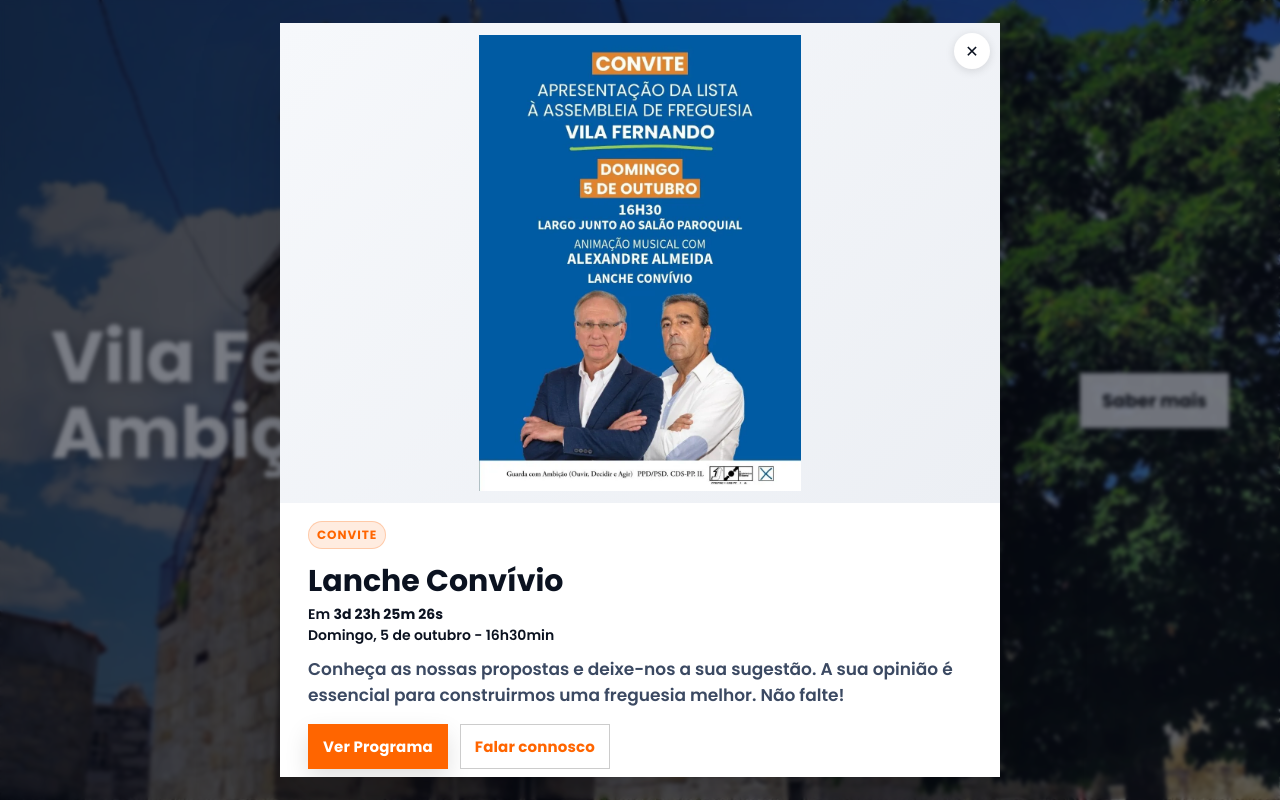
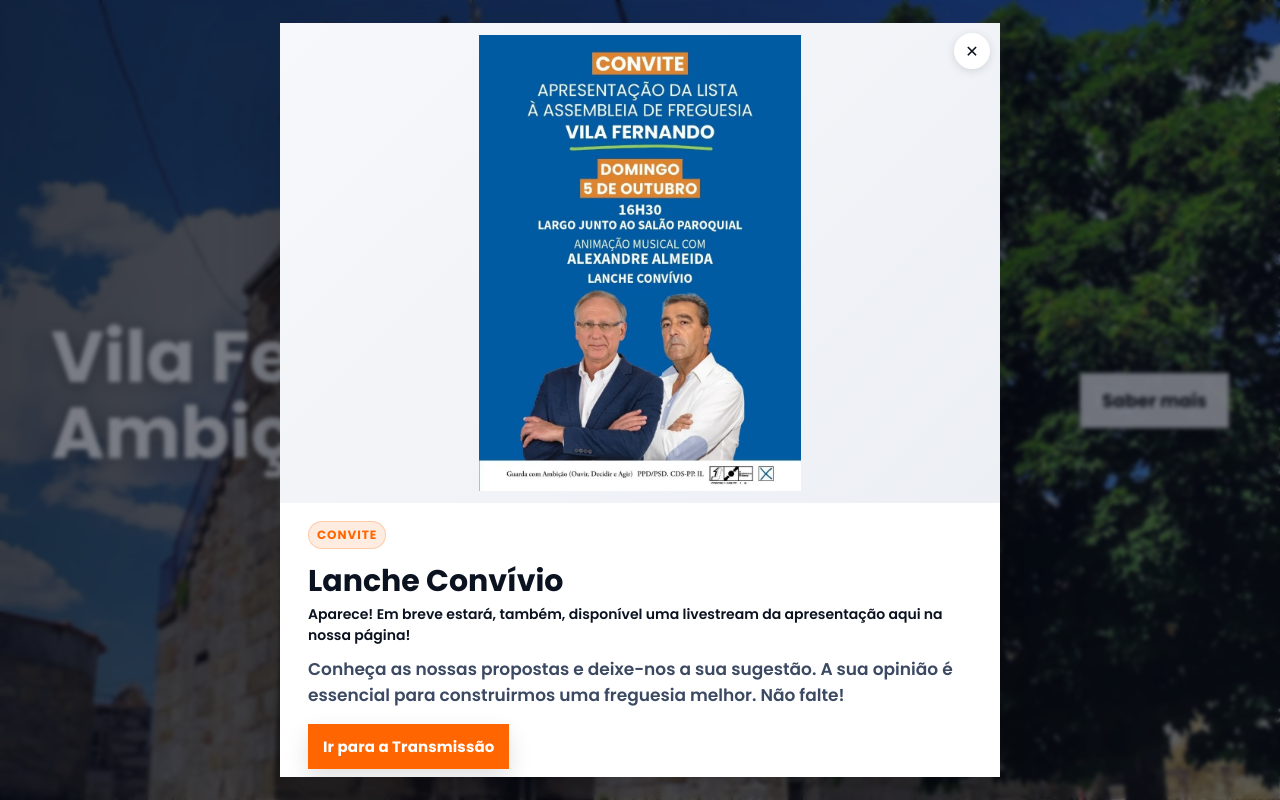
Before and after one commit to pedromonteiro01/vilafernandocomambicao, a React (Create React App) app: page / in a window 1280 px wide. Shown: the top 800 px of the page. Built offline with nearby package versions, Linux system fonts and the light colour scheme; the HTML template or start-up script is replaced by a standard one; a web font is replaced by a local one.

Commit message:
add livestream

```diff
--- a/src/App.js
+++ b/src/App.js
@@ -3,6 +3,7 @@ import AnnouncementModal from './components/AnoucementModal/AnoucementModal';
 import ContactForm from './components/ContactForm/ContactForm';
 import Footer from './components/Footer/Footer';
 import Hero from './components/Hero/Hero';
+import Livestream from './components/LiveStream/LiveStream';
 import Program from './components/Program/Program';
 import Team from './components/Team/Team';
 
@@ -11,6 +12,7 @@ function App() {
     <div>
       <AnnouncementModal />
       <Hero />
+      <Livestream videoId="jfKfPfyJRdk" />
       <Program />
       <Team />
       <ContactForm />
--- a/src/components/AnoucementModal/AnoucementModal.js
+++ b/src/components/AnoucementModal/AnoucementModal.js
@@ -1,6 +1,9 @@
 import React, { useEffect, useRef, useState } from "react";
 import "./AnnouncementModal.css";
 import anoucement from "./anoucement.webp";
+
+// 🔧 Toggle this for testing
+const DEBUG = true;
 
 function getNextSundayAt16_30() {
   const now = new Date();
@@ -10,7 +13,7 @@ function getNextSundayAt16_30() {
   const day = now.getDay();
   let daysToAdd = (SUNDAY - day + 7) % 7;
 
-  // If it's Sunday but already past 16:30, go to next week
+  // If it's Sunday but already past 16:30 today, go to next week
   const alreadyPastToday =
     daysToAdd === 0 &&
     (now.getHours() > 16 ||
@@ -20,10 +23,9 @@ function getNextSundayAt16_30() {
   if (alreadyPastToday) daysToAdd = 7;
 
   target.setDate(now.getDate() + daysToAdd);
-  target.setHours(16, 30, 0, 0); // 16:30
+  target.setHours(16, 30, 0, 0);
   return target;
 }
-
 
 function diffParts(to) {
   const ms = Math.max(0, to.getTime() - Date.now());
@@ -38,34 +40,41 @@ function diffParts(to) {
 export default function AnnouncementModal() {
   const [open, setOpen] = useState(false);
   const [closing, setClosing] = useState(false);
+  const [started, setStarted] = useState(false);
   const lastActiveElement = useRef(null);
   const dialogRef = useRef(null);
 
-  // 🕒 countdown
-  const [target, setTarget] = useState(() => getNextSundayAt16_30());
-  const [timeLeft, setTimeLeft] = useState(() => diffParts(getNextSundayAt16_30()));
+  // 🎯 Choose countdown target based on DEBUG
+  const [target] = useState(() => {
+    if (DEBUG) {
+      const now = new Date();
+      now.setSeconds(now.getSeconds() + 5); // ⏱️ only 15s for testing
+      return now;
+    }
+    return getNextSundayAt16_30();
+  });
 
+  const [timeLeft, setTimeLeft] = useState(() => diffParts(target));
 
   useEffect(() => {
     const id = setInterval(() => {
       const parts = diffParts(target);
       setTimeLeft(parts);
+
       if (parts.done) {
-        // lock to the next occurrence once it hits zero (keeps ticking to next week)
-        const next = getNextSundayAt16_30();
-        setTarget(next);
-        setTimeLeft(diffParts(next));
+        setStarted(true);
+        clearInterval(id); // stop here (don’t roll to next week)
       }
     }, 1000);
+
     return () => clearInterval(id);
   }, [target]);
 
-  // DEBUG: abre sempre ao entrar
+  // Open modal on mount
   useEffect(() => {
     lastActiveElement.current = document.activeElement;
     setOpen(true);
     document.body.style.overflow = "hidden";
-    // foca o conteúdo do modal
     setTimeout(() => dialogRef.current?.focus(), 0);
   }, []);
 
@@ -74,6 +83,7 @@ export default function AnnouncementModal() {
     setClosing(false);
     document.body.style.overflow = "";
     lastActiveElement.current?.focus?.();
+    setStarted(false);
   };
 
   const close = () => {
@@ -135,7 +145,6 @@ export default function AnnouncementModal() {
         ref={dialogRef}
         tabIndex={-1}
         onAnimationEnd={(e) => {
-          // só finaliza quando a animação da caixa termina (evita flicker)
           if (closing && e.target === dialogRef.current) finalizeClose();
         }}
       >
@@ -153,30 +162,26 @@ export default function AnnouncementModal() {
 
         <header className="announce__header">
           <span className="announce__eyebrow">Convite</span>
-          <h2 id="announce-title" className="announce__title">
-            Lanche Convívio
-          </h2>
-          <p
-            className="announce__timer"
-            aria-live="polite"
-            aria-atomic="true"
-            role="status"
-          >
-            {timeLeft.days === 0 &&
-              timeLeft.hours === 0 &&
-              timeLeft.minutes === 0 &&
-              timeLeft.seconds === 0
-              ? "Começou! Domingo, 16h30min"
-              : (
+          <h2 id="announce-title" className="announce__title">Lanche Convívio</h2>
+
+          <div className="announce__timer" aria-live="polite" aria-atomic="true" role="status">
+            {started ? (
+              <p>
+                Aparece! Em breve estará, também, disponível uma livestream da apresentação aqui na nossa página!
+              </p>
+            ) : (
               <>
+                <p>
                   Em{" "}
                   <strong>
                     {timeLeft.days}d {timeLeft.hours}h {timeLeft.minutes}m {timeLeft.seconds}s
-                  </strong>{" "}
+                  </strong>
+                </p>
                 <p>Domingo, 5 de outubro - 16h30min</p>
               </>
             )}
-          </p>
+          </div>
+
           <p id="announce-desc" className="announce__desc">
             Conheça as nossas propostas e deixe-nos a sua sugestão. A sua opinião
             é essencial para construirmos uma freguesia melhor. Não falte!
@@ -184,6 +189,15 @@ export default function AnnouncementModal() {
         </header>
 
         <div className="announce__actions">
+          {started ? (
+            <button
+              className="announce__btn announce__btn--primary"
+              onClick={() => scrollTo("livestream")}
+            >
+              Ir para a Transmissão
+            </button>
+          ) : (
+            <>
               <button
                 className="announce__btn announce__btn--primary"
                 onClick={() => scrollTo("programa")}
@@ -196,6 +210,8 @@ export default function AnnouncementModal() {
               >
                 Falar connosco
               </button>
+            </>
+          )}
         </div>
       </div>
     </div>
--- /dev/null
+++ b/src/components/LiveStream/LiveStream.css
@@ -0,0 +1,46 @@
+.livestream {
+  position: relative;
+  padding-block: clamp(32px, 6vw, 72px);
+  background: #fff;
+}
+
+.livestream__wrap {
+  width: min(1000px, 95%);
+  margin-inline: auto;
+  text-align: center;
+}
+
+.livestream__header {
+  margin-bottom: 24px;
+}
+
+.livestream__title {
+  font-size: clamp(24px, 4vw, 36px);
+  font-weight: 700;
+  color: #FF6500;
+  margin: 0;
+}
+
+.livestream__sub {
+  font-size: 15px;
+  color: #3b4962;
+  margin: 6px 0 0;
+}
+
+/* responsive iframe container */
+.livestream__video {
+  position: relative;
+  padding-bottom: 56.25%; /* 16:9 ratio */
+  height: 0;
+  overflow: hidden;
+  border-radius: 8px;
+  box-shadow: 0 14px 28px rgba(0,0,0,0.12);
+}
+
+.livestream__video iframe {
+  position: absolute;
+  top: 0;
+  left: 0;
+  width: 100%;
+  height: 100%;
+}
--- /dev/null
+++ b/src/components/LiveStream/LiveStream.js
@@ -0,0 +1,28 @@
+// src/components/Livestream/Livestream.js
+import React from "react";
+import "./LiveStream.css";
+
+export default function Livestream({ videoId }) {
+  return (
+    <section id="livestream" className="livestream">
+      <div className="livestream__wrap">
+        <header className="livestream__header">
+          <h2 className="livestream__title">Transmissão em Direto</h2>
+          <p className="livestream__sub">
+            Acompanhe em tempo real a nossa apresentação.
+          </p>
+        </header>
+
+        <div className="livestream__video">
+          <iframe
+            src={`https://www.youtube.com/embed/${videoId}?autoplay=0&rel=0`}
+            title="YouTube Livestream"
+            frameBorder="0"
+            allow="accelerometer; autoplay; clipboard-write; encrypted-media; gyroscope; picture-in-picture; web-share"
+            allowFullScreen
+          ></iframe>
+        </div>
+      </div>
+    </section>
+  );
+}
```
Lines whose indentation alone changed are shown as unchanged.
